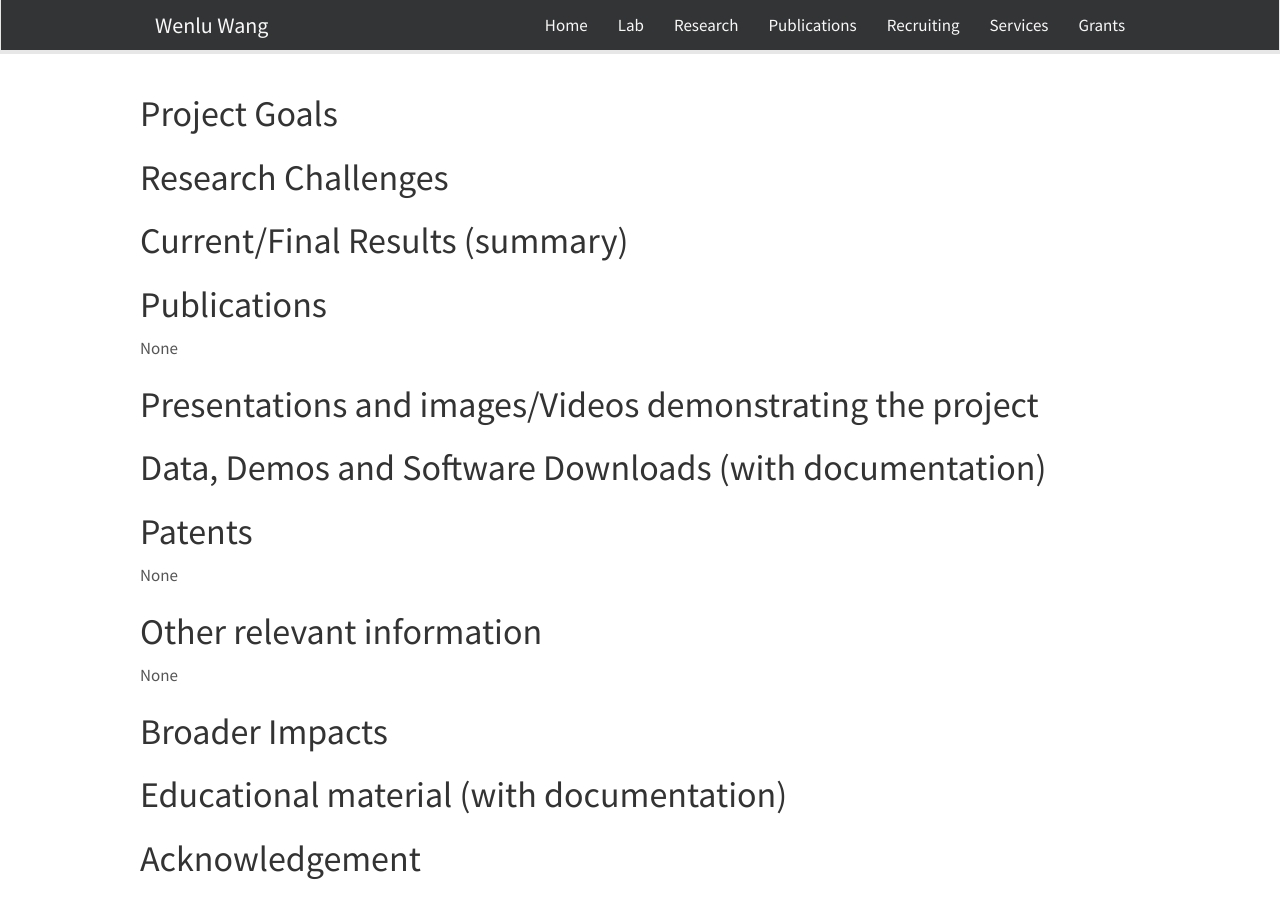
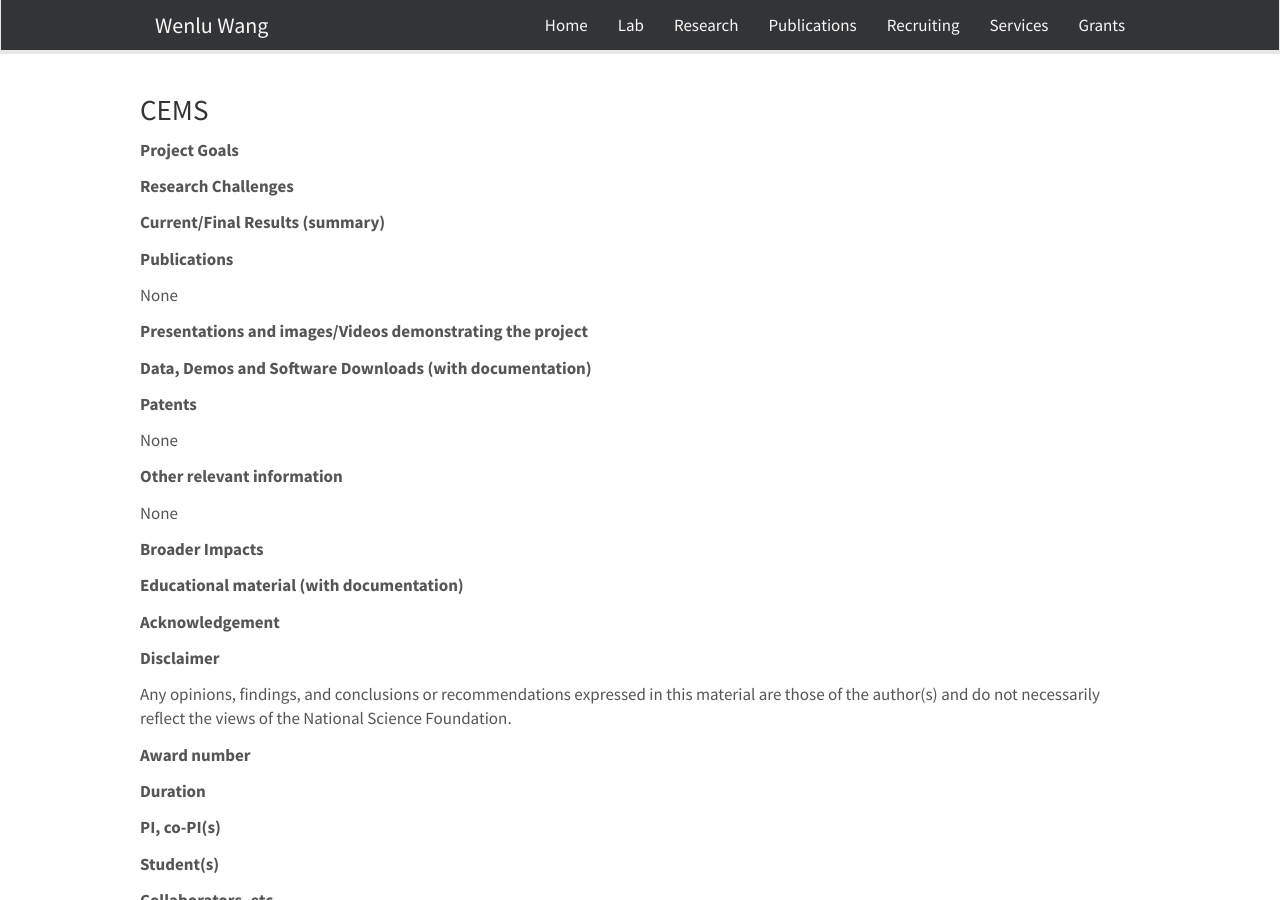
Before and after one commit to WENLU-W/WENLU-W.github.io, a Jekyll site: the page built from docs/_posts/2023-10-01-ai4ls.md, in a window 1280 px wide and 900 px high. Built offline with Jekyll 4.4.1, drawn with Linux system fonts in a browser that asks for light colours; nearby versions of some CDN libraries.

Commit message:
Update 2023-10-01-ai4ls.md

```diff
--- a/docs/_posts/2023-10-01-ai4ls.md
+++ b/docs/_posts/2023-10-01-ai4ls.md
@@ -5,56 +5,57 @@ date:   2023-10-01 13:27:04 -0400
 categories: Project
 ---
 
+### CEMS
 
-## Project Goals
+**Project Goals**
 
-## Research Challenges
+**Research Challenges**
 
-## Current/Final Results (summary)
+**Current/Final Results (summary)**
 
-## Publications
+**Publications**
 
    None
 
-## Presentations and images/Videos demonstrating the project
+**Presentations and images/Videos demonstrating the project**
 
-## Data, Demos and Software Downloads (with documentation)
+**Data, Demos and Software Downloads (with documentation)**
 
-## Patents
+**Patents**
 
    None
 
-## Other relevant information
+**Other relevant information**
 
    None
 
-## Broader Impacts
+**Broader Impacts**
 
 
-## Educational material (with documentation)
+**Educational material (with documentation)**
 
-## Acknowledgement
+**Acknowledgement**
 
-## Disclaimer
+**Disclaimer**
 
    Any opinions, findings, and conclusions or recommendations expressed in this material are those of the author(s) and do not necessarily reflect the views of the National Science Foundation.
 
-## Award number
+**Award number**
 
-## Duration
+**Duration**
 
-## PI, co-PI(s)
+**PI, co-PI(s)**
 
-## Student(s)
+**Student(s)**
 
-## Collaborators, etc.
+**Collaborators, etc.**
 
 
-## Point of Contact
+**Point of Contact**
 
    Wenlu Wang (wenlu.wang@tamucc.edu)
 
 
-## Date of Last Update
+**Date of Last Update**
 
    10/15/2023
```
